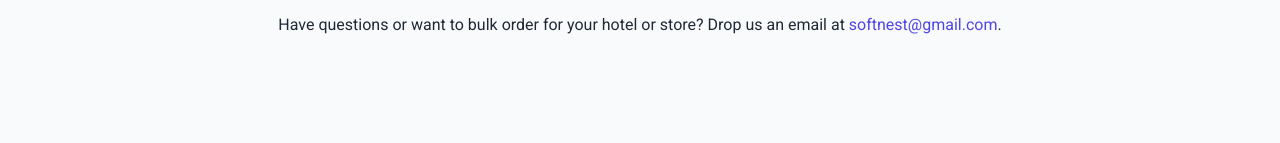
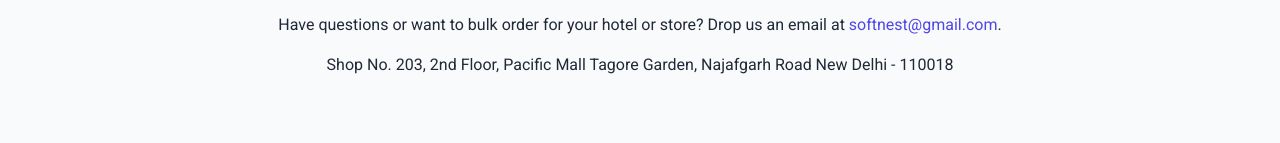
Before and after one commit to Bhardwaj-14/SoftNest, a plain HTML site: page index.html in a window 1280 px wide. Shown: the part 1779-1922 px from the top of the page. Drawn offline with nearby package versions, Linux system fonts and the light colour scheme.

Commit message:
Update index.html

```diff
--- a/index.html
+++ b/index.html
@@ -114,6 +114,9 @@
     <div class="container mx-auto px-4 text-center">
       <h3 class="text-3xl font-['Playfair_Display'] text-indigo-700 mb-4">Contact Us</h3>
       <p class="mb-4">Have questions or want to bulk order for your hotel or store? Drop us an email at <a href="mailto:softnest@gmail.com" class="text-indigo-600 hover:underline">softnest@gmail.com</a>.</p>
+      <p class="mb-4">Shop No. 203, 2nd Floor, Pacific Mall
+Tagore Garden, Najafgarh Road
+New Delhi - 110018</p>
     </div>
   </section>
 
```
